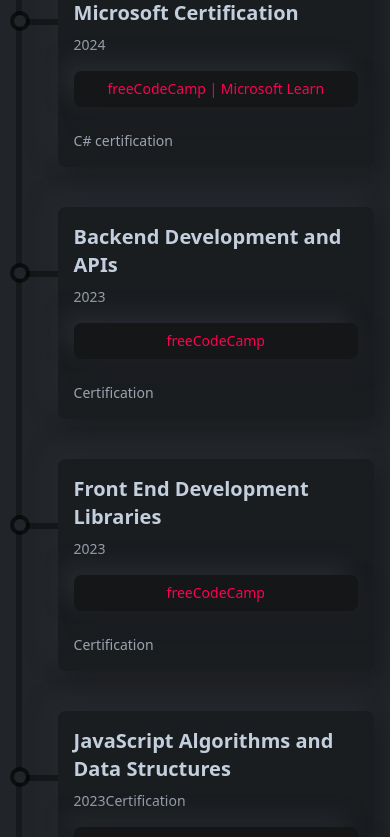
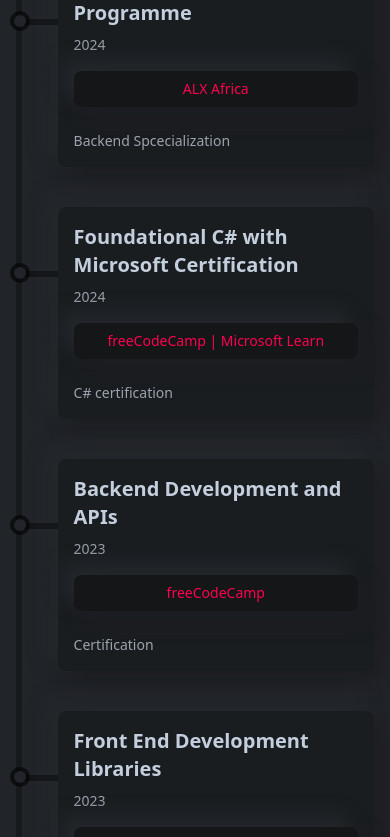
Before and after one commit to bshongwe/personal-portfolio-2024, a React (Create React App) app: page / in a window 390 px wide. Shown: the part 8340-9177 px from the top of the page. Built offline with nearby package versions, Linux system fonts and the light colour scheme.

Commit message:
Responsiveness adjustment

```diff
--- a/src/components/resume/Education.js
+++ b/src/components/resume/Education.js
@@ -51,6 +51,12 @@
         </div>
         <div className="mt-6 lgl:mt-14 w-full h-[Auto] border-l-[6px] border-l-black border-opacity-30 flex flex-col gap-10">
           <ResumeCard
+            title="ALX Software Engineering Programme"
+            subTitle="2024"
+            result="ALX Africa"
+            des="Backend Spcecialization"
+          />
+          <ResumeCard
             title="Foundational C# with Microsoft Certification"
             subTitle="2024"
             result="freeCodeCamp | Microsoft Learn"
@@ -70,7 +76,7 @@
           />
           <ResumeCard
             title="JavaScript Algorithms and Data Structures"
-            subTitle="2023Certification"
+            subTitle="2023"
             result=""
             des="Certification"
           />
--- a/src/components/resume/Experience.js
+++ b/src/components/resume/Experience.js
@@ -7,19 +7,19 @@
     <motion.div
       initial={{ opacity: 0 }}
       animate={{ opacity: 1, transition: { duration: 0.5 } }}
-      className="py-12 font-titleFont flex gap-20"
+      className="w-full flex flex-col lgl:flex-row gap-10 lgl:gap-20"
     >
       <div>
         <div className="flex flex-col gap-4">
           <p className="text-sm text-designColor tracking-[4px]">2024 - 2024</p>
-          <h2 className="text-4xl font-bold">Job Sims</h2>
+          <h2 className="text-4xl font-bold">Experience</h2>
         </div>
         <div className="mt-14 w-full h-[Auto] border-l-[6px] border-l-black border-opacity-30 flex flex-col gap-10">
           <ResumeCard
             title="Software Engineer"
             subTitle="Commonwealth Bank"
             result="2024 - Present"
-            des="Software engineering (basic, advanced & senior development skills)."
+            des="Basic, advanced & senior development skills."
           />
           <ResumeCard
             title="Software Engineer"
```
